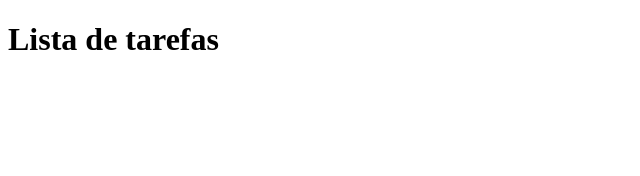
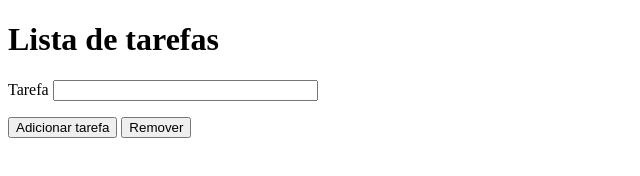
Before and after one commit to leonardonnovaes/Projeto9-ListaToDo, a plain HTML site: page index.html in a window 1280 px wide. Shown: the whole page, without its empty margins (0-640 px from the left). Drawn offline with Linux system fonts and the light colour scheme.

Commit message:
criando a estrutura do html

```diff
--- a/index.html
+++ b/index.html
@@ -9,6 +9,14 @@
 <body>
     <h1>Lista de tarefas</h1>
 
+    <p><label for="task">Tarefa</label>
+    <input type="text" id="task" size="30px">
+    </p>
+    <button id="btnAdicionar" onclick="adicionarTarefa()">Adicionar tarefa</button>
+
+    <button id="btnRemover" onclick="removerTarefa()">Remover</button>
+
+    <p id="lista"></p>
 
 
 
```
